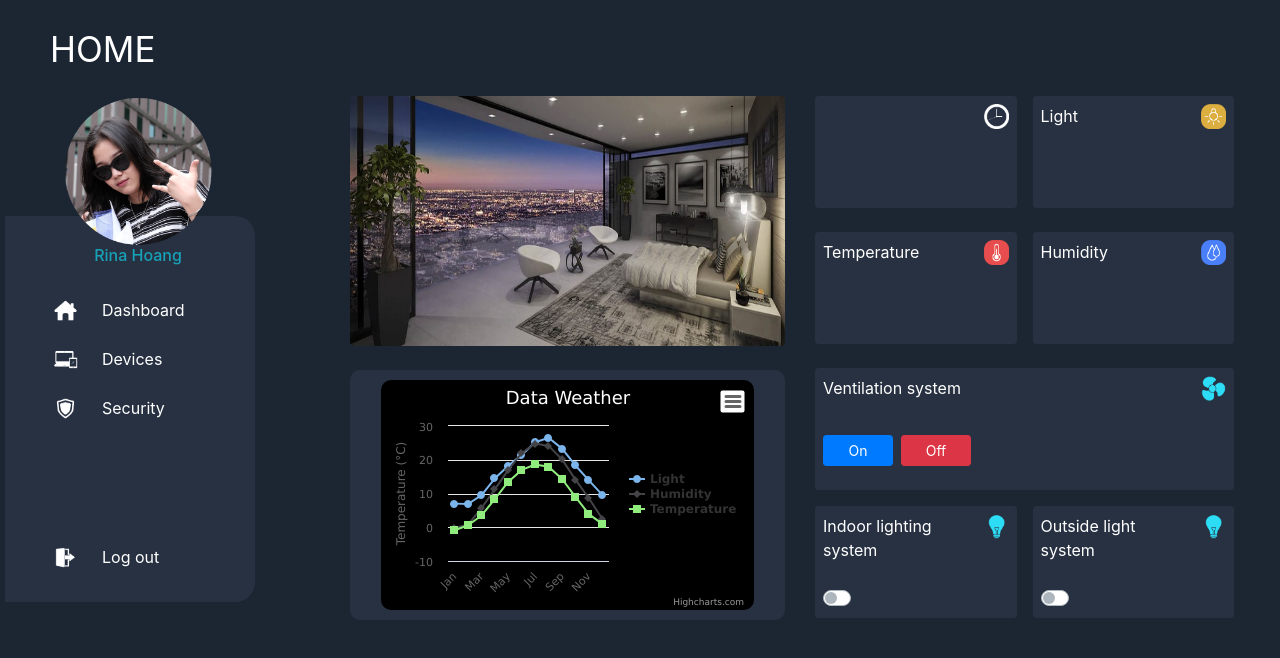
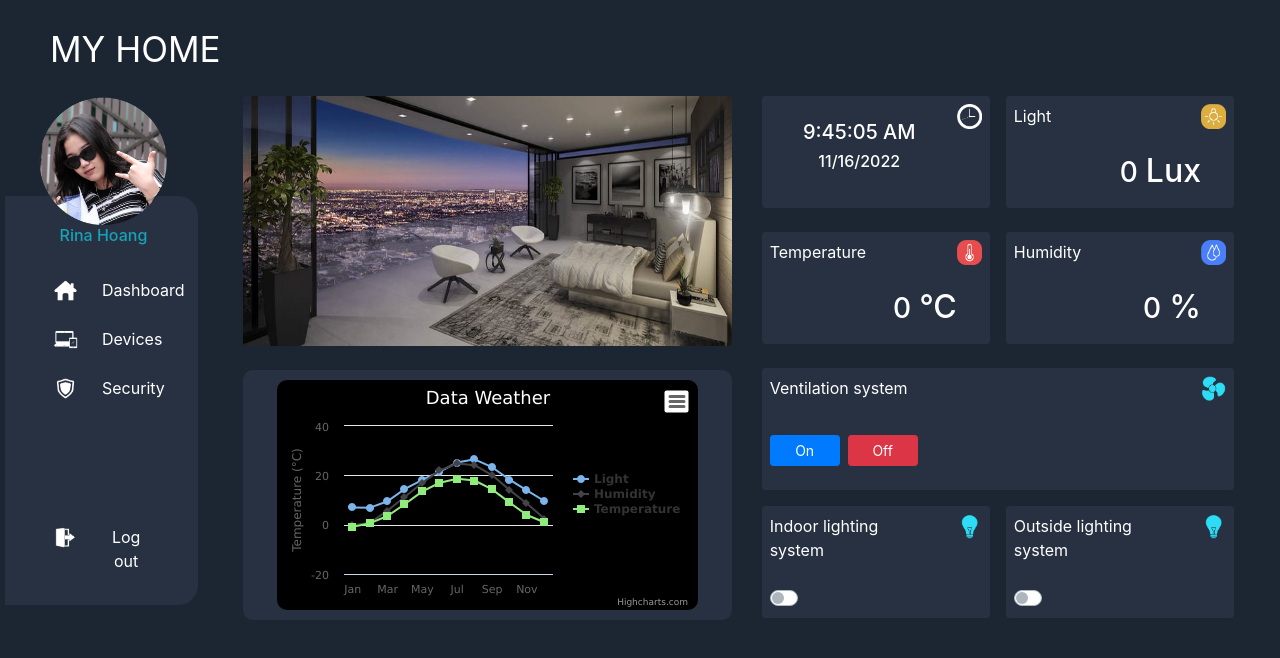
Before and after one commit to lyn-2k1/MCB_BTL, a plain HTML site: page index.html in a window 1280 px wide. Drawn offline with nearby package versions, Linux system fonts and the light colour scheme.

Commit message:
update value and design web

```diff
--- a/index.html
+++ b/index.html
@@ -17,19 +17,18 @@
 </head>
 <body style="background-color: #1C2632;">
     <div class="my-4" style="margin-left: 50px;">
-        <h1 class="text-white"><small>HOME</small></h1>
+        <h1 class="text-white"><small>MY HOME</small></h1>
     </div>
     <div class="container-fluid">
         <div class="row">
-          <div class="col-3">
-            <div class="position-absolute d-flex flex-column text-center" style="margin-left: 15%;">
-              <img src="./images/avatar.png" alt="avatar" class="d-flex mx-auto" width="150px" height="150px">
+          <div class="col-2">
+            <div class="position-absolute d-flex flex-column text-center" style="margin-left: 11%;">
+              <img src="./images/avatar.png" alt="avatar" class="d-flex mx-auto" width="130px" height="130px">
               <h6 class="text-info" style="color: #2DDDF5;">Rina Hoang</h6>
             </div>
             <div class=" d-flex flex-column h-65 p-4"
-                style="margin-top: 120px;
+                style="margin-top: 100px;
                       margin-left: -10px;
-                      margin-right: 50px;
                       border-top-right-radius: 20px;
                       border-bottom-right-radius: 20px;
                       background-color: #283142;"
@@ -55,7 +54,7 @@
               </button>
             </div>
           </div>
-          <div class="col-9 d-flex">
+          <div class="col-10 d-flex">
             <div class="col-6">
               <div class="mb-4">
                 <img src="./images/homeView1.jpg"
@@ -77,12 +76,19 @@
                 <div class="d-flex mx-auto mb-4">
                   <div class="w-100 mr-3 rounded" style="height: 112px; background-color: #283142;">
                     <img class="float-right mr-2 mt-2" src="/icons/icons/clock.png" alt="clock" width="25px" height="25px">
-
+                    <div class="text-white d-flex flex-column mt-4 text-center">
+                      <h5 id="time"></h5>
+                      <h6 id="date"></h6>
+                    </div>
                   </div>
                   <div class="w-100 mr-3 rounded" style="height: 112px; background-color: #283142;">
                     <img class="float-right mr-2 mt-2" src="/icons/icons/light.png" alt="clock" width="25px" height="25px">
                     <div class="text-white ml-2 mt-2">
                       Light
+                    </div>
+                    <div class="float-right d-flex text-white mt-4">
+                      <h3 id="light" class="mr-2 mt-1"></h3>
+                      <h2>Lux</h2>
                     </div>
                   </div>
                 </div>
@@ -92,11 +98,19 @@
                     <div class="text-white ml-2 mt-2">
                       Temperature
                     </div>
+                    <div class="float-right d-flex text-white mt-4">
+                      <h3 id="temperature" class="mr-2 mt-1"></h3>
+                      <h2>°C</h2>
+                    </div>
                   </div>
                   <div class="w-100 mr-3 rounded" style="height: 112px; background-color: #283142;">
                     <img class="float-right mr-2 mt-2" src="/icons/icons/humidity.png" alt="clock" width="25px" height="25px">
                     <div class="text-white ml-2 mt-2">
                       Humidity
+                    </div>
+                    <div class="float-right d-flex text-white mt-4">
+                      <h3 id="humidity" class="mr-2 mt-1"></h3>
+                      <h2>%</h2>
                     </div>
                   </div>
                 </div>
@@ -109,8 +123,8 @@
                       Ventilation system
                     </div>
                     <div class="d-flex btn-group-sm ml-2" style="margin-top: 35px;">
-                      <button type="button" class="btn btn-primary mr-2"style="width: 70px;">On</button>
-                      <button type="button" class="btn btn-danger" style="width:70px;">Off</button>
+                      <button type="button" class="btn btn-primary mr-2" onclick="onVentilation()" style="width: 70px;">On</button>
+                      <button type="button" class="btn btn-danger" onclick="offVentilation()" style="width:70px;">Off</button>
                     </div>
                   </div>
                 </div>
@@ -120,19 +134,19 @@
                     <div class="text-white ml-2 mt-2">
                       Indoor lighting<br>system
                     </div>
-                    <div class="custom-control custom-switch ml-2 mt-4">
+                    <div class="custom-control custom-switch ml-2 mt-4" >
                       <input type="checkbox" class="custom-control-input" id="switch1" name="example">
-                      <label class="custom-control-label" for="switch1" style="padding-bottom: 15px;width:35px;"></label>
+                      <label class="custom-control-label" for="switch1" onclick="indoorLighting()" style="padding-bottom: 15px;width:35px;"></label>
                     </div>
                   </div>
                   <div class="w-100 mr-3 rounded" style="height: 112px; background-color: #283142;">
                     <img class="float-right mr-2 mt-2" src="/icons/icons/light2.png" alt="clock" width="25px" height="25px">
                     <div class="text-white ml-2 mt-2">
-                      Outside light<br> system
+                      Outside lighting<br> system
                     </div>
                     <div class="custom-control custom-switch ml-2 mt-4">
                       <input type="checkbox" class="custom-control-input" id="switch2" name="example">
-                      <label class="custom-control-label" for="switch2" style="padding-bottom: 15px;width:35px;"></label>
+                      <label class="custom-control-label" for="switch2"  onclick="outSideLighting()" style="padding-bottom: 15px;width:35px;"></label>
                     </div>
                   </div>
                 </div>
@@ -189,6 +203,63 @@
         });
       });
 
+      function getTime() {
+        var date = new Date().toLocaleDateString();
+        var time = new Date().toLocaleTimeString();
+        document.getElementById('date').innerText= date;
+        document.getElementById('time').innerText= time;
+      }
+      setInterval(getTime,100);
+
+      function getLight(value) {
+        if(!value) {
+          document.getElementById('light').innerText = 0;
+        }
+        else {
+          document.getElementById('light').innerText = value;
+        }
+      }
+      function getTemperature(value) {
+        if(!value) {
+          document.getElementById('temperature').innerText = 0;
+        }
+        else {
+          document.getElementById('temperature').innerText = value;
+        }
+      }
+      function getHumidity(value) {
+        if(!value) {
+          document.getElementById('humidity').innerText = 0;
+        }
+        else {
+          document.getElementById('humidity').innerText = value;
+        }
+      }
+      getLight(0);
+      getTemperature(0);
+      getHumidity(0);
+      function onVentilation(){
+        confirm("You want to turn on the Ventilation System?");
+      }
+
+      function offVentilation(){
+        confirm("You want to turn off the Ventilation System?");
+      }
+
+      function indoorLighting(){
+        // var res = confirm("You want to turn on the Indoor lighting system?");
+        // if(res){
+
+        // }
+        console.log(document.getElementById("switch1").value);
+        // console.log(res);
+      }
+
+      function outSideLighting(){
+        confirm("You want to turn on the Outside lighting system?");
+      }
+
+
 
     </script>
 </body>
```
